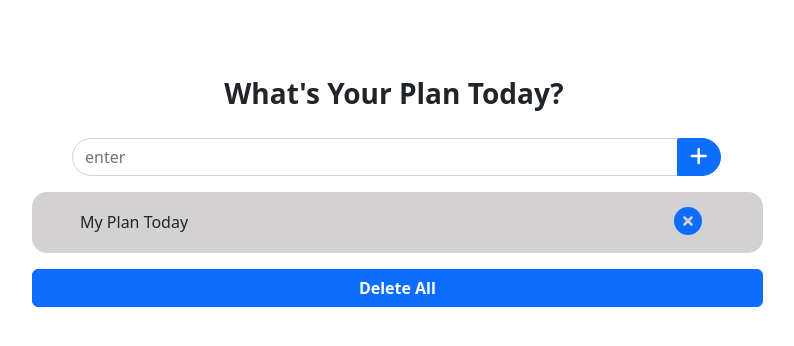
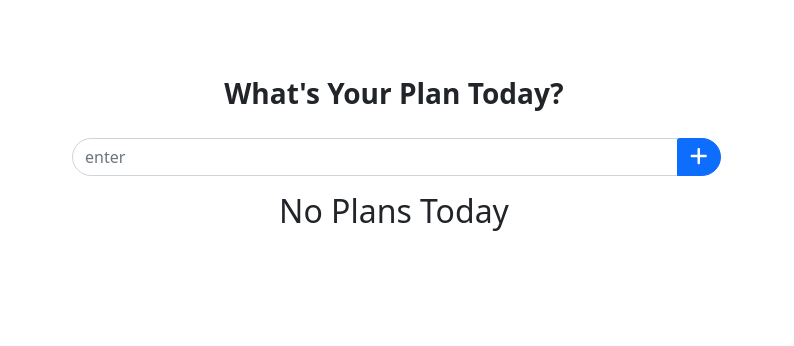
Before and after one commit to MuhammedMostafaSalem/ToDo-list, a React (Create React App) app: page / in a window 1280 px wide. Shown: the top 346 px of the page, without its empty margins (246-1040 px from the left). Built offline with nearby package versions, Linux system fonts and the light colour scheme.

Commit message:
make event add-item

```diff
--- a/src/App.js
+++ b/src/App.js
@@ -1,8 +1,17 @@
+import { useState } from 'react';
 import {Button, Col, Container, Row} from 'react-bootstrap'
 import Input from './components/Input';
 import List from './components/List';
 
 function App() {
+  const [data , setData] = useState([]);
+
+  // to add new item
+  const addItem=()=> {
+    setData([...data])
+  }
+
+
   return (
     <div className="App">
       <Container className='p-5'>
@@ -11,9 +20,11 @@ function App() {
             <div className='text-capitalize text-center fw-bold fs-3 py-4'>What's your plan today?</div>
           </Col>
           <Col sm='12'>
-            <Input/>
-            <List/>
-            <Button className='daleteAll fw-bold mt-3'>Delete All</Button>
+            <Input onAddItem={addItem} data={data} />
+            <List data={data} />
+            {
+              data.length >= 2 ? (<Button className='daleteAll fw-bold mt-3'>Delete All</Button>) : null
+            }
           </Col>
         </Row>
       </Container>
--- a/src/components/Input.js
+++ b/src/components/Input.js
@@ -1,16 +1,26 @@
-import React from 'react'
+import React , {useState} from 'react'
 import { Button, Col, Form, Row } from 'react-bootstrap'
 import { FontAwesomeIcon } from '@fortawesome/react-fontawesome'
 import { faPlus } from '@fortawesome/free-solid-svg-icons'
 
-function Input() {
+function Input({onAddItem , data}) {
+    const [plan , setPlan] = useState('')
+
+    // to push to data arr
+    const addNewItem=()=> {
+        data.push( {id:Math.random() , list:plan} );
+        setPlan('')
+        onAddItem();
+        console.log(data);
+    }
+
     return (
         <Row className='d-flex justify-content-center mb-3'>
             <Col sm='10'>
-                <Form.Control type="text" placeholder="enter" className='formImput' />
+                <Form.Control onChange={(e)=> setPlan(e.target.value)} value={plan} type="text" placeholder="enter" className='formImput' />
             </Col>
             <Col sm='2'>
-                <Button variant="primary" type="submit" className='submit'>
+                <Button onClick={addNewItem} variant="primary" type="submit" className='submit'>
                     <FontAwesomeIcon icon={faPlus} className='faPlus' />
                 </Button>
             </Col>
--- a/src/components/List.js
+++ b/src/components/List.js
@@ -1,18 +1,28 @@
 import React from 'react'
-// import { Button } from 'react-bootstrap'
 import { FontAwesomeIcon } from '@fortawesome/react-fontawesome'
 import { faCircleXmark } from '@fortawesome/free-solid-svg-icons'
+import { Row } from 'react-bootstrap'
 
-const List = () => {
+const List = ({data}) => {
     return (
-        <div className='d-flex justify-content-between bg-list py-2 px-5'>
-            <div className='text-capitalize'>
-                my plan today
+        <Row>
+            <div>
+                {
+                    data.length >=1 ? (data.map((item , index)=> {
+                        return(
+                            <div className='d-flex justify-content-between bg-list py-2 px-5' key={item.id} >
+                                <div className='text-capitalize'>
+                                    {item.list}
+                                </div>
+                                <div type="submit" className='btn submitList'>
+                                    <FontAwesomeIcon icon={faCircleXmark} className='fs-3 text-primary' />
+                                </div>
+                            </div>
+                        )
+                    })) : <h2 className='text-center text-capitalize'>No plans today</h2>
+                }
             </div>
-            <div type="submit" className='btn submitList'>
-                <FontAwesomeIcon icon={faCircleXmark} className='fs-3 text-primary' />
-            </div>
-        </div>
+        </Row>
     )
 }
 
```
